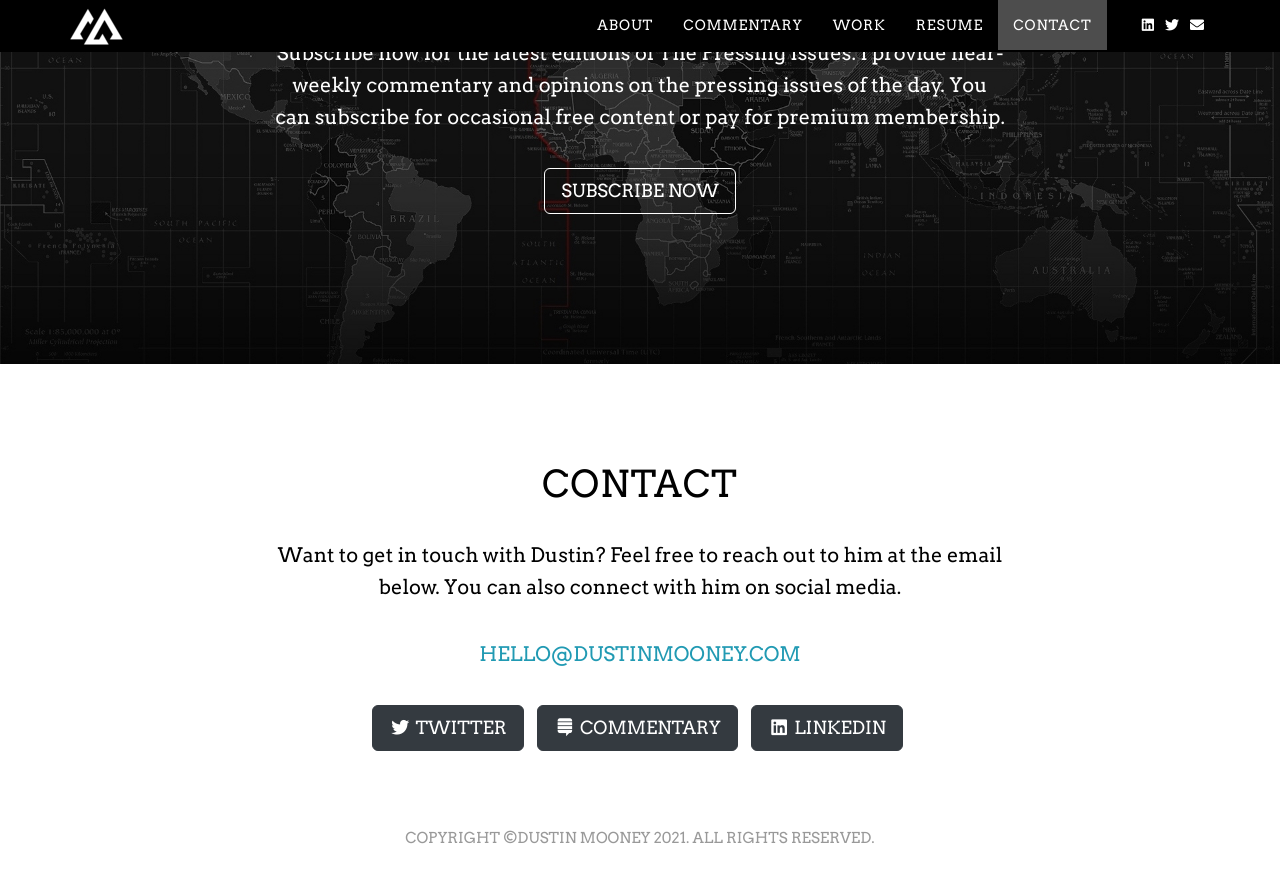
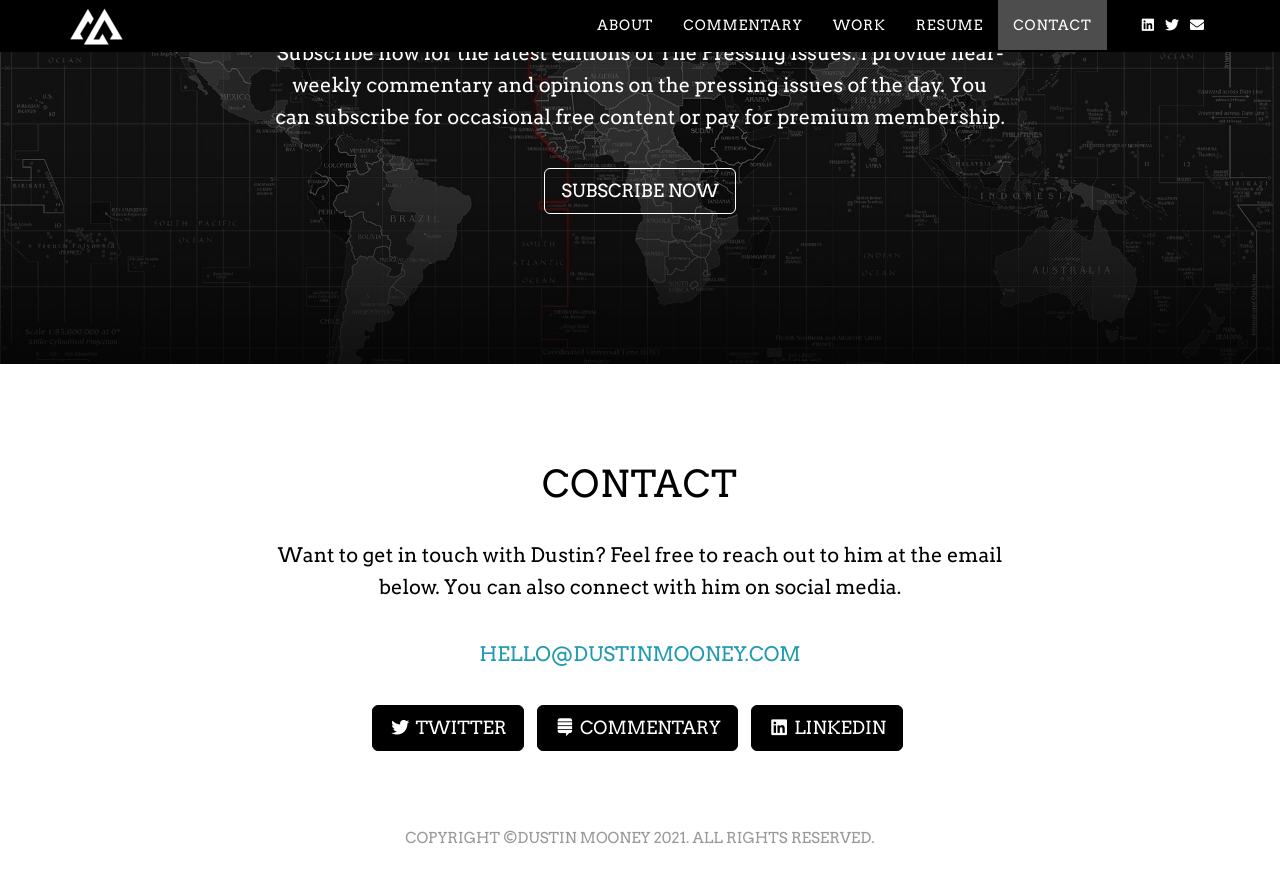
Before and after one commit to dustinwmooney/dustinmooney.website, a Jekyll site: the page built from index.html, in a window 1280 px wide and 900 px high, scrolled down 3611 px. Shown: the top 883 px of the window. Built offline with Jekyll 4.4.1, drawn with Linux system fonts in a browser that asks for light colours; nearby versions of some CDN libraries.

Commit message:
Update grayscale.css

```diff
--- a/_includes/css/grayscale.css
+++ b/_includes/css/grayscale.css
@@ -296,8 +296,8 @@ i.fab.fa-linkedin:hover a:hover, i.fab.fa-linkedin:hover a:focus, i.fab.fa-linke
 
 .btn-dark {
     color: #fff;
-    background-color: #343a40;
-    border-color: #343a40;
+    background-color: #000;
+    border-color: #000;
 }
 
 .btn-dark:hover {
```
